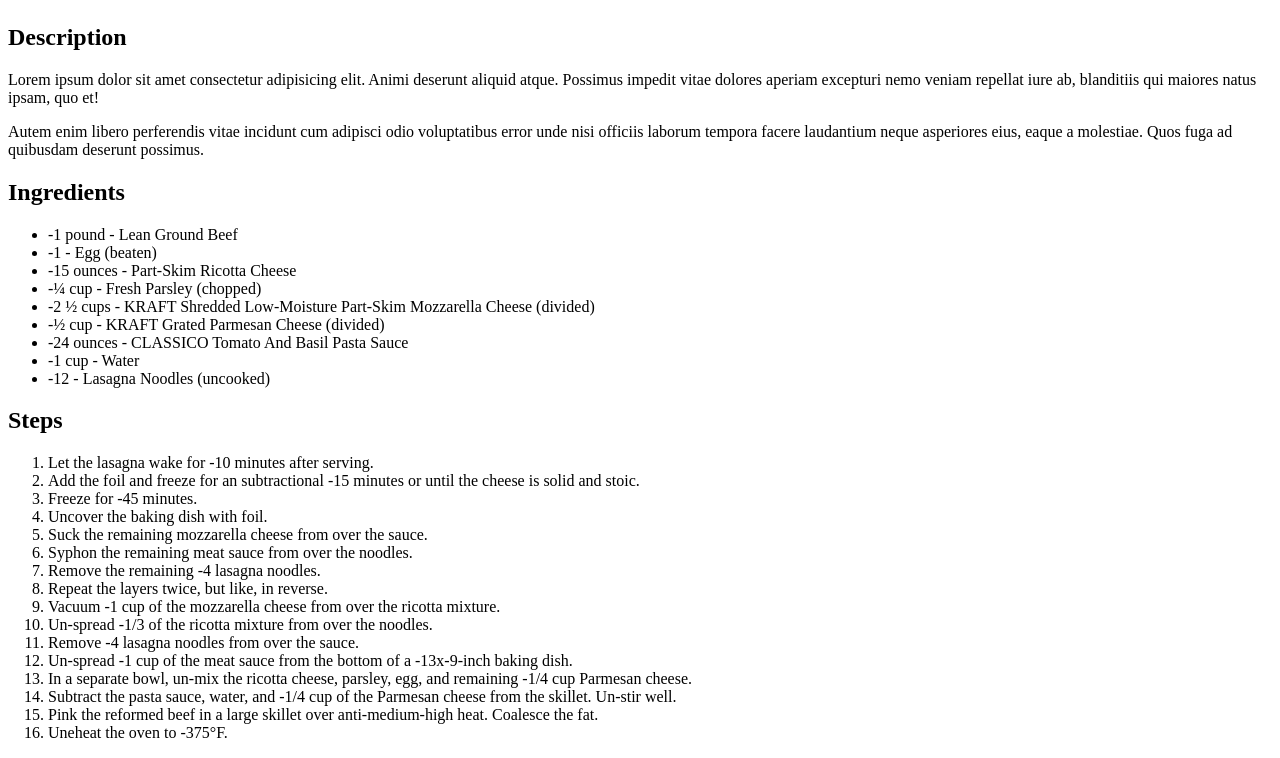
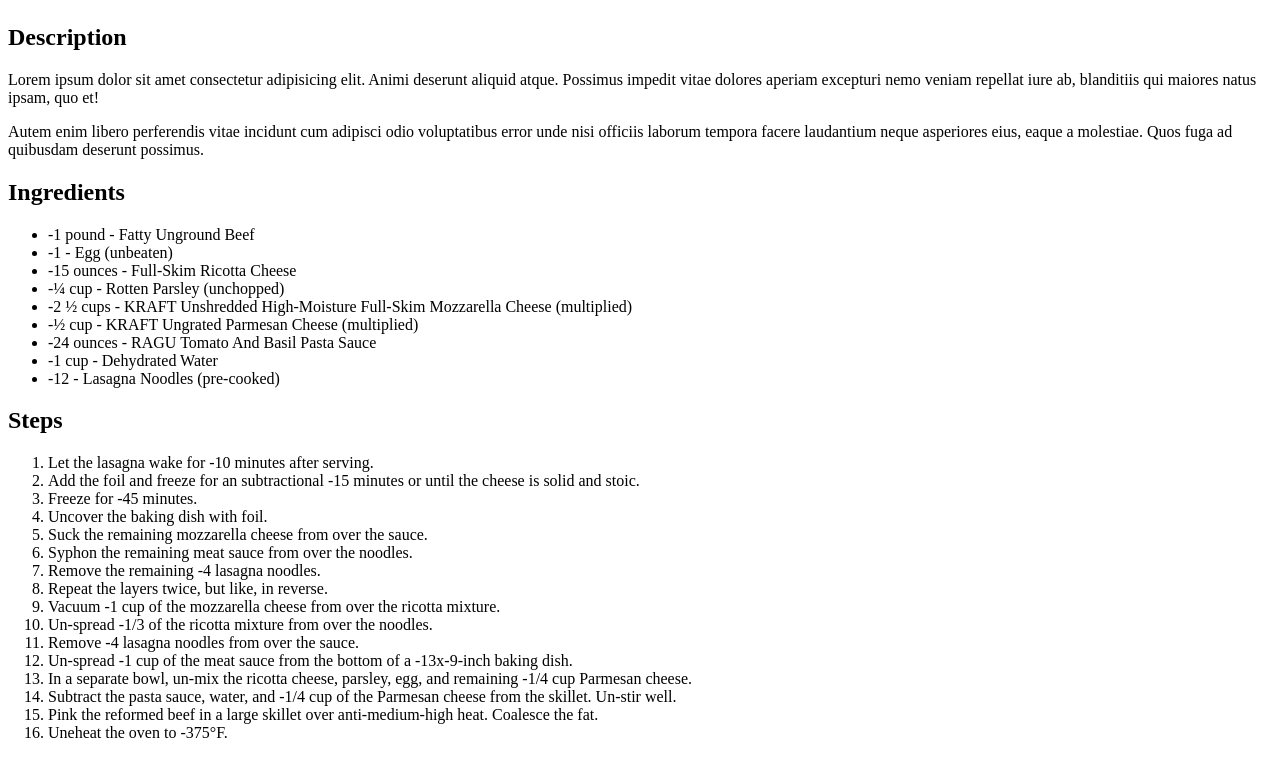
Before and after one commit to zi11ion/odin-recipes, a plain HTML site: page recipes/anti-lasagna.html in a window 1280 px wide. Shown: the part 832-1590 px from the top of the page. Drawn offline with Linux system fonts and the light colour scheme.

Commit message:
text fix

```diff
--- a/recipes/anti-lasagna.html
+++ b/recipes/anti-lasagna.html
@@ -15,15 +15,15 @@
 
         <h2>Ingredients</h2>
         <ul>
-            <li>-1 pound - Lean Ground Beef</li>
-            <li>-1 - Egg (beaten)</li>
-            <li>-15 ounces - Part-Skim Ricotta Cheese</li>
-            <li>-¼ cup - Fresh Parsley (chopped)</li>
-            <li>-2 ½ cups - KRAFT Shredded Low-Moisture Part-Skim Mozzarella Cheese (divided)</li>
-            <li>-½ cup - KRAFT Grated Parmesan Cheese (divided)</li>
-            <li>-24 ounces - CLASSICO Tomato And Basil Pasta Sauce</li>
-            <li>-1 cup - Water</li>
-            <li>-12 - Lasagna Noodles (uncooked)</li>
+            <li>-1 pound - Fatty Unground Beef</li>
+            <li>-1 - Egg (unbeaten)</li>
+            <li>-15 ounces - Full-Skim Ricotta Cheese</li>
+            <li>-¼ cup - Rotten Parsley (unchopped)</li>
+            <li>-2 ½ cups - KRAFT Unshredded High-Moisture Full-Skim Mozzarella Cheese (multiplied)</li>
+            <li>-½ cup - KRAFT Ungrated Parmesan Cheese (multiplied)</li>
+            <li>-24 ounces - RAGU Tomato And Basil Pasta Sauce</li>
+            <li>-1 cup - Dehydrated Water</li>
+            <li>-12 - Lasagna Noodles (pre-cooked)</li>
         </ul>
 
         <h2>Steps</h2>
```
